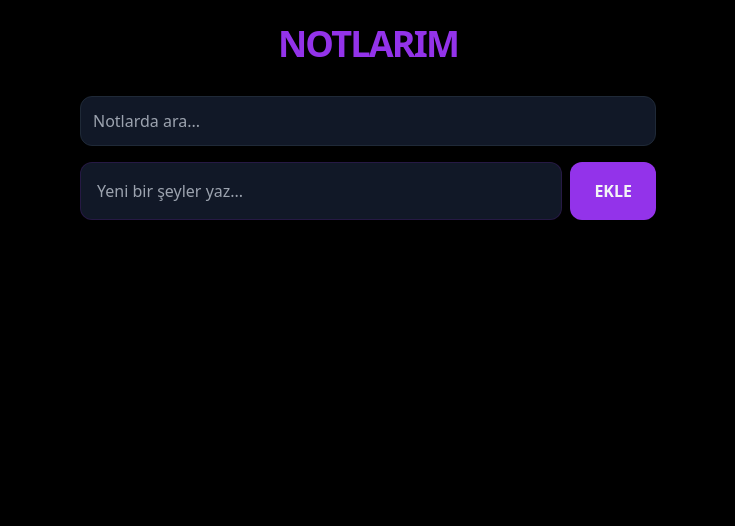
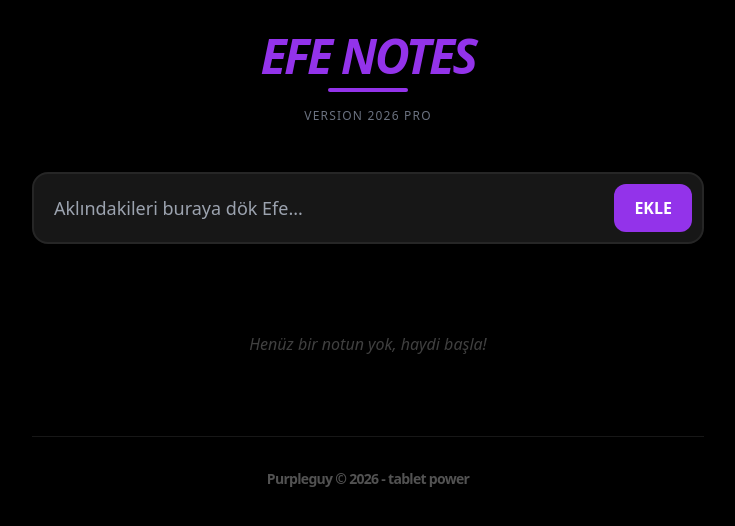
Before and after one commit to aftonpurpleguy560-byte/Not-defteri-, a React (Vite) app: page / in a window 1280 px wide. Shown: the top 526 px of the page, without its empty margins (272-1007 px from the left). Built offline with nearby package versions, Linux system fonts and the light colour scheme.

Commit message:
Update App.jsx

```diff
--- a/src/App.jsx
+++ b/src/App.jsx
@@ -1,86 +1,84 @@
 import { useState, useEffect } from 'react';
 
-function App() {
+export default function App() {
   const [notes, setNotes] = useState(() => {
-    const saved = localStorage.getItem('efe-not-v2');
+    const saved = localStorage.getItem('efe-pro-notes');
     return saved ? JSON.parse(saved) : [];
   });
-  const [text, setText] = useState('');
-  const [searchTerm, setSearchTerm] = useState('');
+  const [input, setInput] = useState('');
 
   useEffect(() => {
-    localStorage.setItem('efe-not-v2', JSON.stringify(notes));
+    localStorage.setItem('efe-pro-notes', JSON.stringify(notes));
   }, [notes]);
 
   const addNote = () => {
-    if (text.trim()) {
-      setNotes([{ id: Date.now(), content: text, completed: false }, ...notes]);
-      setText('');
-    }
+    if (input.trim().length === 0) return;
+    const newNote = {
+      id: Date.now(),
+      text: input,
+      time: new Date().toLocaleTimeString('tr-TR', { hour: '2-digit', minute: '2-digit' }),
+      date: new Date().toLocaleDateString('tr-TR')
+    };
+    setNotes([newNote, ...notes]);
+    setInput('');
   };
 
-  const toggleComplete = (id) => {
-    setNotes(notes.map(n => n.id === id ? { ...n, completed: !n.completed } : n));
-  };
-
-  const filteredNotes = notes.filter(n =>
-    n.content.toLowerCase().includes(searchTerm.toLowerCase())
-  );
+  const deleteNote = (id) => setNotes(notes.filter(n => n.id !== id));
 
   return (
-    <div className="min-h-screen bg-black text-gray-100 p-6">
-      <div className="max-w-xl mx-auto">
-        <h1 className="text-4xl font-extrabold text-purple-600 mb-8 text-center tracking-tighter">NOTLARIM</h1>
+    <div className="min-h-screen bg-black p-4 sm:p-8 font-sans">
+      <div className="max-w-2xl mx-auto">
+        <header className="flex flex-col items-center mb-12">
+          <h1 className="text-5xl font-black text-purple-600 tracking-tighter mb-2 italic">EFE NOTES</h1>
+          <div className="h-1 w-20 bg-purple-600 rounded-full mb-4"></div>
+          <p className="text-gray-500 font-medium tracking-widest text-xs">VERSION 2026 PRO</p>
+        </header>
 
-        {/* Arama ve Ekleme Alanı */}
-        <div className="space-y-4 mb-10">
+        <div className="relative mb-12 group">
           <input
-            type="text"
-            placeholder="Notlarda ara..."
-            className="w-full bg-gray-900 border border-gray-800 p-3 rounded-xl focus:border-purple-500 outline-none transition-all"
-            onChange={(e) => setSearchTerm(e.target.value)}
+            value={input}
+            onChange={(e) => setInput(e.target.value)}
+            onKeyDown={(e) => e.key === 'Enter' && addNote()}
+            className="w-full bg-neutral-900 border-2 border-neutral-800 rounded-2xl p-5 pr-16 focus:border-purple-600 outline-none transition-all text-lg shadow-2xl"
+            placeholder="Aklındakileri buraya dök Efe..."
           />
-          <div className="flex gap-2">
-            <input
-              value={text}
-              onChange={(e) => setText(e.target.value)}
-              onKeyDown={(e) => e.key === 'Enter' && addNote()}
-              placeholder="Yeni bir şeyler yaz..."
-              className="flex-1 bg-gray-900 border border-purple-900/30 p-4 rounded-xl focus:border-purple-500 outline-none"
-            />
-            <button onClick={addNote} className="bg-purple-600 hover:bg-purple-500 px-6 rounded-xl font-bold transition-transform active:scale-95">
-              EKLE
-            </button>
-          </div>
+          <button
+            onClick={addNote}
+            className="absolute right-3 top-3 bottom-3 bg-purple-600 hover:bg-purple-500 text-white px-5 rounded-xl font-bold transition-all active:scale-90"
+          >
+            EKLE
+          </button>
         </div>
 
-        {/* Not Listesi */}
-        <div className="grid gap-3">
-          {filteredNotes.map(note => (
-            <div
-              key={note.id}
-              className={`group flex items-center justify-between p-4 rounded-xl border transition-all ${
-                note.completed ? 'bg-gray-900/30 border-gray-800 opacity-50' : 'bg-gray-900 border-purple-900/20'
-              }`}
-            >
-              <span
-                onClick={() => toggleComplete(note.id)}
-                className={`flex-1 cursor-pointer ${note.completed ? 'line-through text-gray-600' : 'text-gray-200'}`}
-              >
-                {note.content}
-              </span>
-              <button
-                onClick={() => setNotes(notes.filter(n => n.id !== note.id))}
-                className="text-gray-600 hover:text-red-500 ml-4 opacity-0 group-hover:opacity-100 transition-opacity"
-              >
-                Sil
-              </button>
+        <div className="grid grid-cols-1 md:grid-cols-2 gap-4">
+          {notes.length === 0 && (
+            <p className="col-span-full text-center text-neutral-700 mt-10 italic">Henüz bir notun yok, haydi başla!</p>
+          )}
+          {notes.map(note => (
+            <div key={note.id} className="bg-neutral-900 border border-neutral-800 p-6 rounded-3xl hover:border-purple-600/50 transition-all group relative overflow-hidden">
+              <div className="absolute top-0 left-0 w-1 h-full bg-purple-600 opacity-0 group-hover:opacity-100 transition-all"></div>
+              <p className="text-neutral-200 leading-relaxed mb-4 text-lg">{note.text}</p>
+              <div className="flex justify-between items-end">
+                <div className="text-[10px] text-neutral-600 uppercase tracking-widest">
+                  {note.date} — {note.time}
+                </div>
+                <button
+                  onClick={() => deleteNote(note.id)}
+                  className="text-neutral-700 hover:text-red-500 transition-colors font-bold text-xs"
+                >
+                  SİL
+                </button>
+              </div>
             </div>
           ))}
         </div>
+
+        <footer className="mt-20 text-center border-t border-neutral-900 pt-8">
+          <p className="text-neutral-600 text-sm font-semibold tracking-tighter">
+            Purpleguy © 2026 - tablet power
+          </p>
+        </footer>
       </div>
     </div>
   );
 }
-
-export default App;
```
